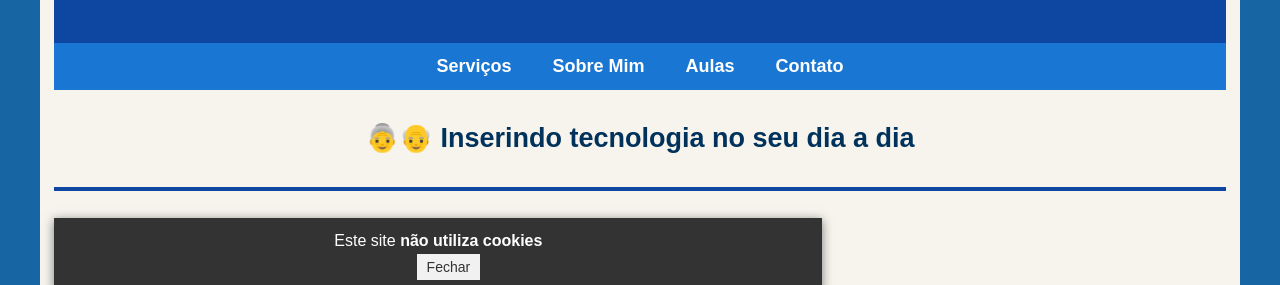
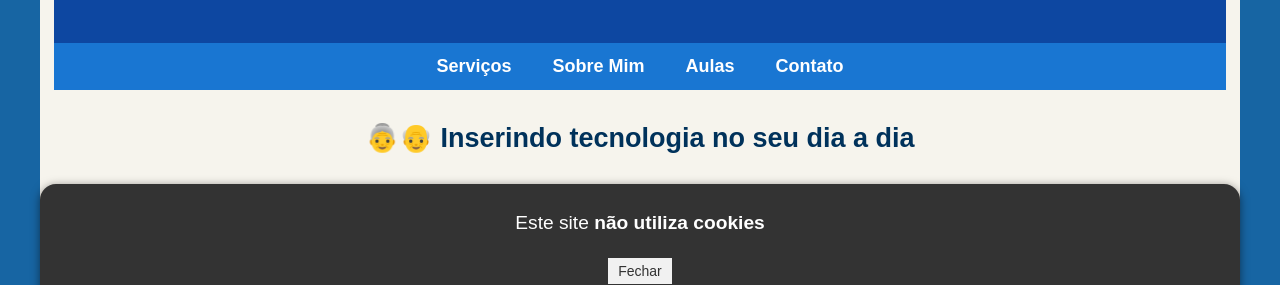
Before and after one commit to pguevara135/pgsolucoesdigitais, a plain HTML site: page index.html in a window 1280 px wide. Shown: the part 490-775 px from the top of the page. Drawn offline with Linux system fonts and the light colour scheme.

Commit message:
remanufacture CookieBanner

```diff
--- a/index.html
+++ b/index.html
@@ -154,3 +154,21 @@
     <script src="src/JS/script.js"></script>
 </body>
 </html>
+
+<!--
+#cookieBanner {
+    position: fixed;
+    bottom: 0;
+    left: 50%;
+    transform: translateX(-50%);
+    max-width: 1200px; /* ajuste para o valor exato do seu container */
+    width: 100%;
+    background-color: #333;
+    color: #fff;
+    text-align: center;
+    padding: 10px 0;
+    z-index: 9999;
+    box-sizing: border-box;
+}
+
+-->
--- a/src/css/style.css
+++ b/src/css/style.css
@@ -57,6 +57,7 @@ h2 {
     margin: 0 auto;
     padding: .8em;
     background-color: #f6f4ed;
+    border-radius: 1rem;
 }
 
 .cabecalho {
@@ -295,16 +296,20 @@ nav.menu a:hover {
 
 #cookieBanner {
     position: fixed;
-    bottom: 20px;
-    margin: auto;
-    width: 60%;
+    bottom: 0;
+    left: 50%;
+    transform: translateX(-50%);
+    max-width: 1200px;
+    width: 100%;
     background-color: #333;
     color: white;
     text-align: center;
-    padding: 10px;
-    font-size: 16px;
+    padding: 1.5rem;
+    font-size: 1.2rem;
     box-shadow: 0px 2px 10px rgba(0, 0, 0, 0.5);
     z-index: 1000;
+    box-sizing: border-box;
+    border-radius: 1rem;
     display: none;
 }
 
@@ -315,41 +320,13 @@ nav.menu a:hover {
     padding: 5px 10px;
     cursor: pointer;
     font-size: 14px;
-    margin-left: 20px;
+    margin-top: 1.2rem;
 }
 
 #cookieBanner button:hover {
     color: white;
     background-color: #a19292;
 }
-
-/*
-#cookieBanner {
-      position: fixed;
-      bottom: 0;
-      width: 100%;
-      background-color: #333;
-      color: white;
-      text-align: center;
-      padding: 10px;
-      font-size: 16px;
-      z-index: 1000;
-    }
-
-    #cookieBanner button {
-      background-color: #f1f1f1;
-      border: none;
-      color: #333;
-      padding: 5px 10px;
-      cursor: pointer;
-      font-size: 14px;
-      margin-left: 20px;
-    }
-
-    #cookieBanner button:hover {
-      background-color: #ddd;
-    }
-*/
 
 
 /* Mobile */
```
